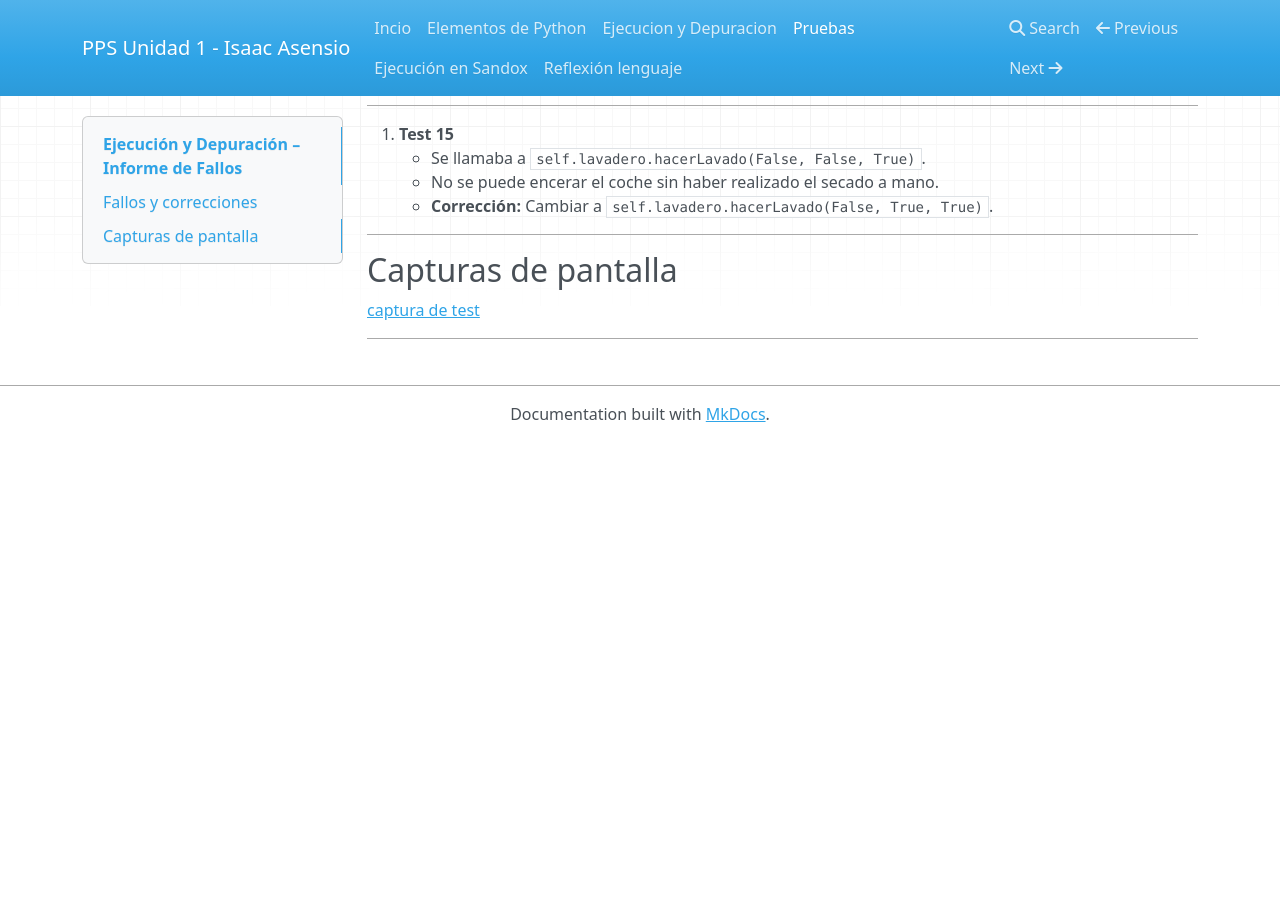
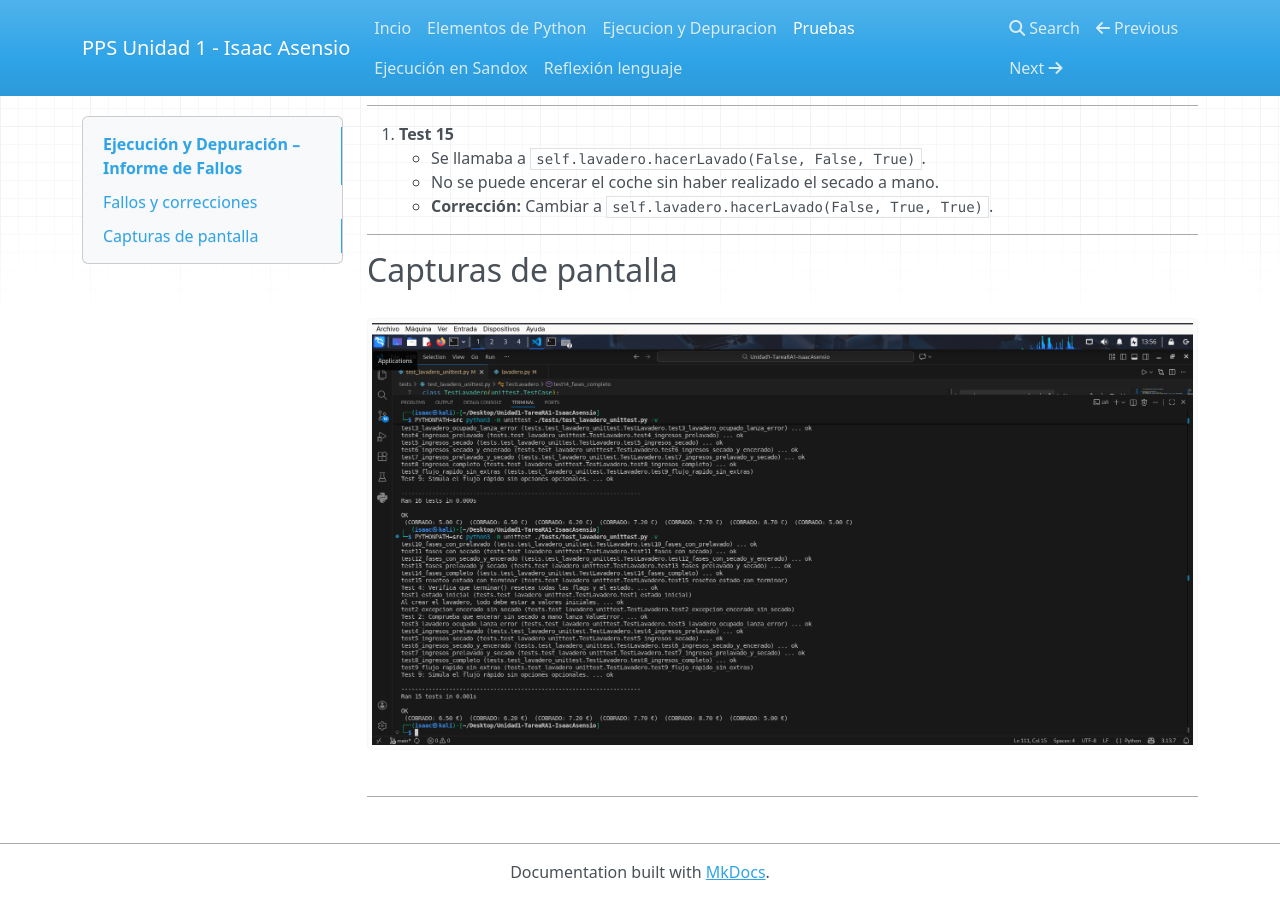
Before and after one commit to iasensiog02-svg/PPS-Unidad1-TareaRA1-Isaac-Asensio-Gil, an MkDocs documentation site: the page built from docs/pruebas.md, in a window 1280 px wide and 900 px high, scrolled down 1433 px. Built offline with MkDocs 1.6.1, drawn with Linux system fonts in a browser that asks for light colours; nearby versions of some CDN libraries; before the commit the page ends 1875 px from its top, so only the background shows below that.

Commit message:
fix foto

```diff
--- a/docs/pruebas.md
+++ b/docs/pruebas.md
@@ -84,6 +84,6 @@ A continuación se detallan uno por uno, con su explicación y la solución apli
 
 ## Capturas de pantalla
 
-[captura de test](Capturas/testok.png)
+![captura de test](Capturas/testok.png)
 
 ---
```
